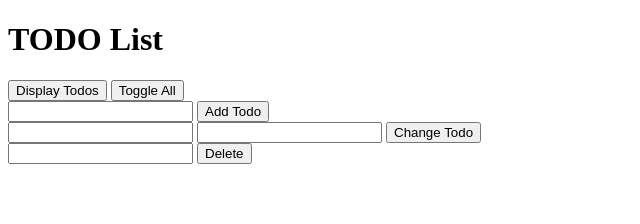
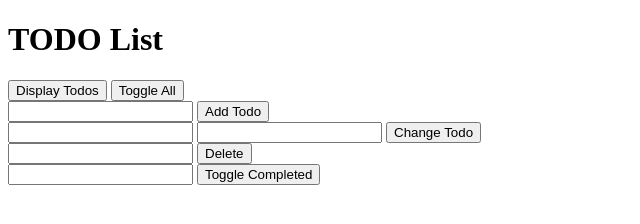
Before and after one commit to fpigeon/practicalJavascript, a plain HTML site: page index.html in a window 1280 px wide. Shown: the whole page, without its empty margins (0-640 px from the left). Drawn offline with Linux system fonts and the light colour scheme.

Commit message:
adds toggle completed on  frontend

```diff
--- a/index.html
+++ b/index.html
@@ -23,6 +23,10 @@
         <input id="deleteTodoPositionInput" type="number">
         <button onclick="handlers.deleteTodo()">Delete</button>
     </div>
+    <div>
+        <input id="toggleCompletedPositionInput" type="number">
+        <button onclick="handlers.toggleCompleted()">Toggle Completed</button>
+    </div>
     <script src="scripts.js"></script>
 </body>
 </html>
--- a/scripts.js
+++ b/scripts.js
@@ -64,9 +64,6 @@ var handlers = {
     displayTodos: function() {
         todosList.displayTodos();
     },
-    toggleAll: function() {
-        todosList.toggleAll();
-    },
     addTodo: function() {
         var addTodoTextTextInput = document.getElementById('addTodoText');
         todosList.addTodo(addTodoTextTextInput.value);
@@ -83,5 +80,13 @@ var handlers = {
         var deleteTodoPositionInput = document.getElementById('deleteTodoPositionInput');
         todosList.deleteTodo(deleteTodoPositionInput.valueAsNumber);
         deleteTodoPositionInput.value = '';
+    },
+    toggleCompleted: function() {
+        var toggleCompletedPositionInput = document.getElementById('toggleCompletedPositionInput');
+        todosList.toggleCompleted(toggleCompletedPositionInput.valueAsNumber);
+        toggleCompletedPositionInput.value = '';
+    },
+    toggleAll: function() {
+        todosList.toggleAll();
     }
 };
```
